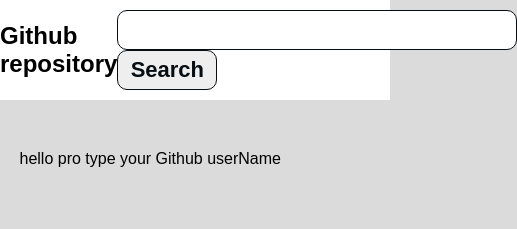
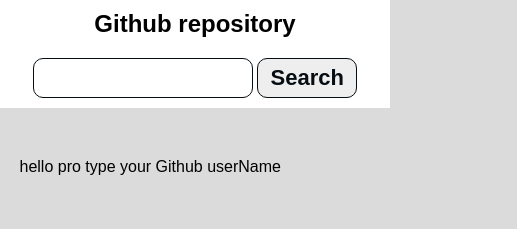
Before and after one commit to ashrafmo-1/fetch_Github-repository, a plain HTML site: page index.html in a window 390 px wide. Shown: the whole page, 517 px wide, since content can reach past the window. Drawn offline with Linux system fonts and the light colour scheme.

Commit message:
edit media from display

```diff
--- a/js/master.js
+++ b/js/master.js
@@ -3,7 +3,6 @@
 const btnSearch = document.querySelector('.search')
 const inputSearch = document.querySelector('input')
 const repositorycontent = document.querySelector('.boxes-repos')
-
 
 btnSearch.addEventListener('click', (ele) => {
     ele.preventDefault()
--- a/style/masterStyle.css
+++ b/style/masterStyle.css
@@ -45,7 +45,6 @@
 .boxes-repos{
     display: grid;
     grid-template-columns: repeat(auto-fill, minmax(300px, 1fr));
-    gap: 40px;
     gap: 50px;
     width: 90%;
     margin: auto;
@@ -62,8 +61,7 @@
     padding: 0px 10px;
     display: flex;
     flex-direction: column;
-    justify-content: center;
-    align-items: center;
+    margin: auto;
     border-radius: 10px;
     box-shadow: rgba(0, 0, 0, 0.1) 0px 4px 12px;
 }
@@ -87,3 +85,19 @@
     color: #eee;
     padding: 2px 6px;
 }
+
+/* media scrins */
+
+@media(max-width:767px) {
+    .GithubSearch .header {
+        display: flex;
+        flex-direction: column;
+        gap: 20px;
+    }
+}
+
+@media(max-width:515px) {
+    .GithubSearch .header form input {
+        width: 220px;
+    }
+}
```
Also changed, not shown: index.html (+1 -1 lines), 1 other file.
